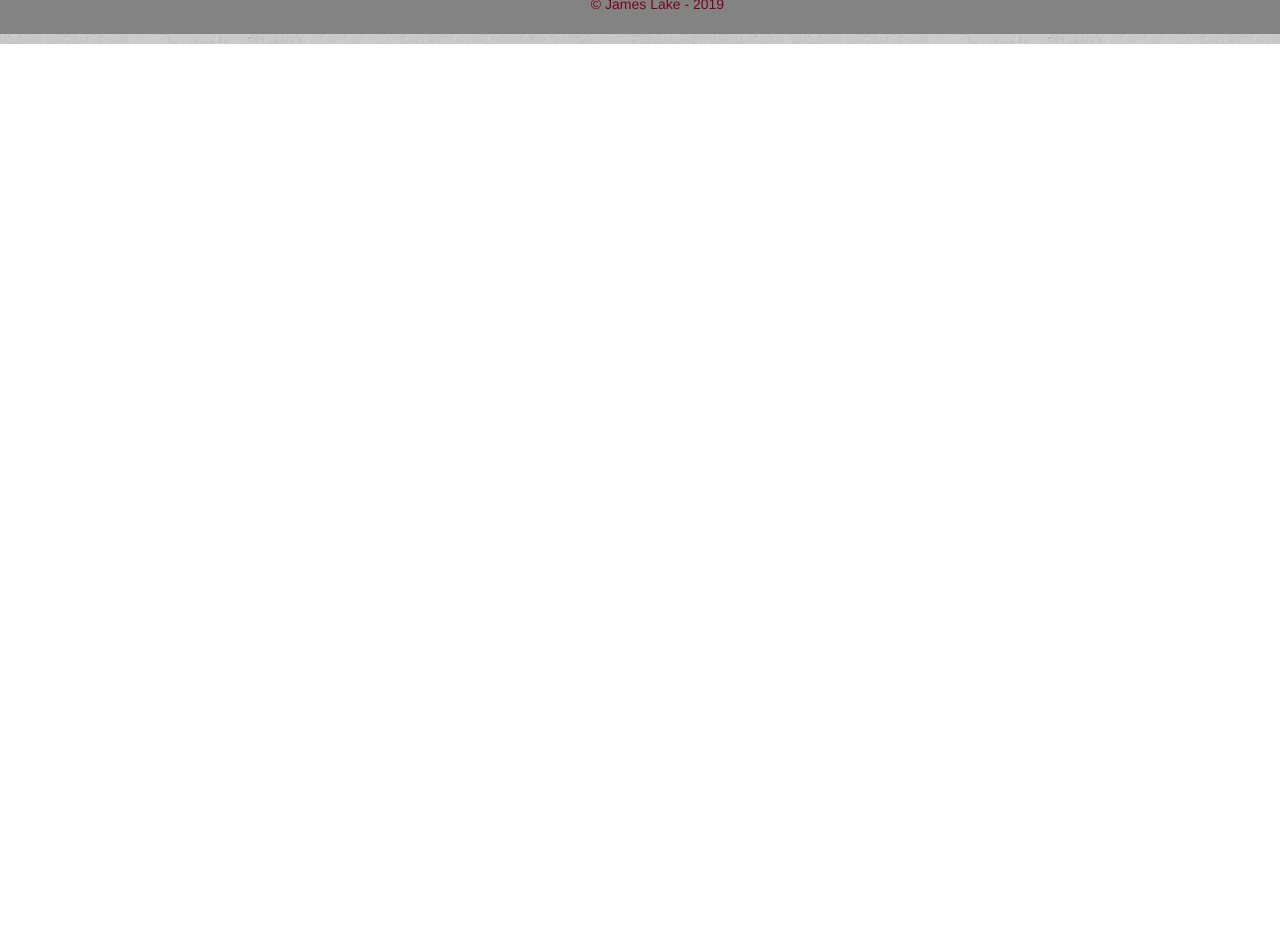
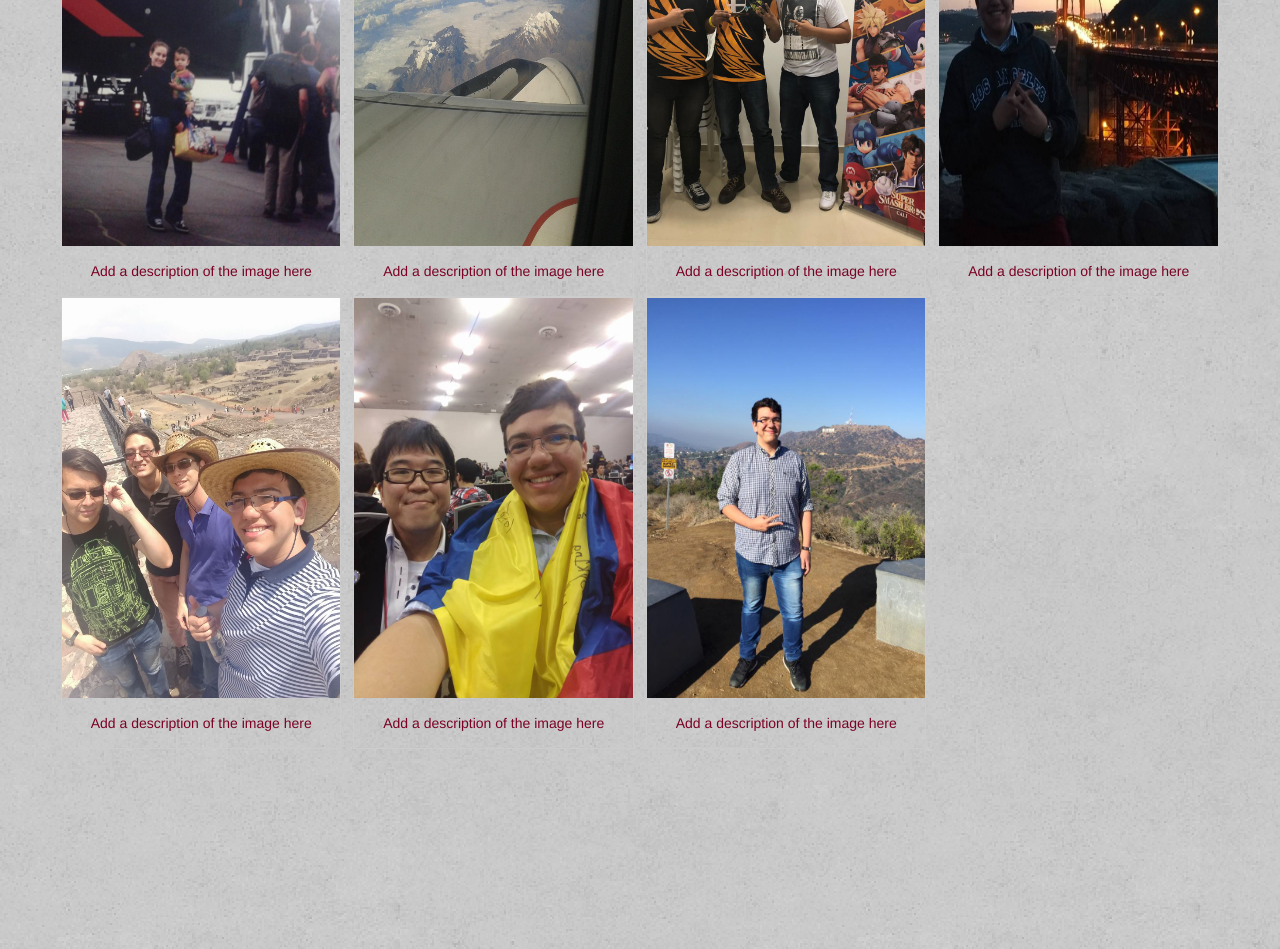
Before and after one commit to jhlake/jhlake.github.io, a plain HTML site: page index.html in a window 1280 px wide. Shown: the part 5471-6420 px from the top of the page. Before the commit the page ends 5515 px from the top, so only its background shows below. Drawn offline with nearby package versions, Linux system fonts and the light colour scheme.

Commit message:
small changes, missing ths png

```diff
--- a/css/index.css
+++ b/css/index.css
@@ -216,8 +216,51 @@ body {
 .projs{
   margin-bottom: 42px;
 }
-.separator{
-  width:100%;
+.gallery {
+  border: 1px solid #ccc;
+}
+
+.gallery:hover {
+  border: 1px solid #777;
+}
+
+.gallery img {
+  width: 100%;
+  height: 400px;
+}
+
+.desc {
+  padding: 15px;
+  text-align: center;
+}
+
+* {
+  box-sizing: border-box;
+}
+
+.responsive {
+  padding: 0 6px;
+  float: left;
+  width: 24.99999%;
+}
+
+@media only screen and (max-width: 700px) {
+  .responsive {
+    width: 49.99999%;
+    margin: 6px 0;
+  }
+}
+
+@media only screen and (max-width: 500px) {
+  .responsive {
+    width: 100%;
+  }
+}
+
+.clearfix:after {
+  content: "";
+  display: table;
+  clear: both;
 }
 
 .site-footer {
--- a/index.html
+++ b/index.html
@@ -208,7 +208,7 @@
                                     <img src="img/pharmaid.png" id="pharmaid">
                         </div>
                                     <div class="col-md-4">
-                            <h2>Prototyped AI natural language understanding in an encompassing project called Pharmaid.</h2>
+                                        <h2>Prototyped AI natural language processing in an encompassing project called Pharmaid.</h2>
                                     </div>
                                     <div class="col-md-4">
                                         <h2>The prototype hasn't released to the public, however, and is still a possible development.</h2>
@@ -228,6 +228,54 @@
                                 </div>
                                 <div class="container" id="sec6">
                                     <h1  class="mid_border" style="font-size:60px;">Hobbies & Interests</h1>
+                                    <div class="row">
+                                        <h2 style="font-size: 40px; text-align: center;">Since I was a kid, I've always enjoyed </h2>
+                                        <h1 style="font-size: 60px;text-align:center;font-family: 'Paytone One', sans-serif;  "><i>travelling</i><br> </h1>
+                                        <h1 style="text-align: center;">Here are a few of my trips:</h1>
+                                        <div class="responsive">
+                                            <div class="gallery">
+                                                <img src="img/travels/england.jpg" alt="Cinque Terre" width="800" height="600">
+                                                <div class="desc">Add a description of the image here</div>
+                                            </div>
+                                        </div>
+                                        <div class="responsive">
+                                            <div class="gallery">
+                                                <img src="img/travels/alps.jpg" alt="Cinque Terre" width="800" height="600">
+                                                <div class="desc">Add a description of the image here</div>
+                                            </div>
+                                        </div>
+                                        <div class="responsive">
+                                            <div class="gallery">
+                                                <img src="img/travels/cali.jpg" alt="Cinque Terre" width="800" height="600">
+                                                <div class="desc">Add a description of the image here</div>
+                                            </div>
+                                        </div>
+                                        <div class="responsive">
+                                            <div class="gallery">
+                                                <img src="img/travels/frisco.jpg" alt="Cinque Terre" width="800" height="600">
+                                                <div class="desc">Add a description of the image here</div>
+                                            </div>
+                                        </div>
+                                        <div class="responsive">
+                                            <div class="gallery">
+                                                <img src="img/travels/mexico.jpg" alt="Cinque Terre" width="800" height="600">
+                                                <div class="desc">Add a description of the image here</div>
+                                            </div>
+                                        </div>
+                                        <div class="responsive">
+                                            <div class="gallery">
+                                                <img src="img/travels/japan.jpg" alt="Cinque Terre" width="800" height="600">
+                                                <div class="desc">Add a description of the image here</div>
+                                            </div>
+                                        </div>
+                                        <div class="responsive">
+                                            <div class="gallery">
+                                                <img src="img/travels/hollywood.jpg" alt="Cinque Terre" width="800" height="600">
+                                                <div class="desc">Add a description of the image here</div>
+                                            </div>
+                                        </div>
+                                        <div class="clearfix"></div>
+                                    </div>
                                 </div>
                             </div>
                             <footer id="colophon" class="site-footer" role="contentinfo">
```
Also changed, not shown: img/travels/alps.jpg (added), img/travels/argentina.jpg (added), img/travels/brasil.jpg (added), img/travels/cali.jpg (added), img/travels/england.jpg (added), img/travels/frisco.jpg (added), img/travels/gpf6.jpg (added), img/travels/hollywood.jpg (added), img/travels/japan.jpg (added), img/travels/medellin.jpg (added), img/travels/mexico.jpg (added). Lines whose indentation alone changed are shown as unchanged.
